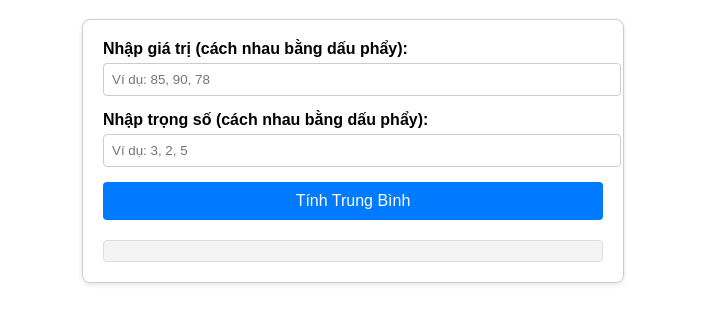
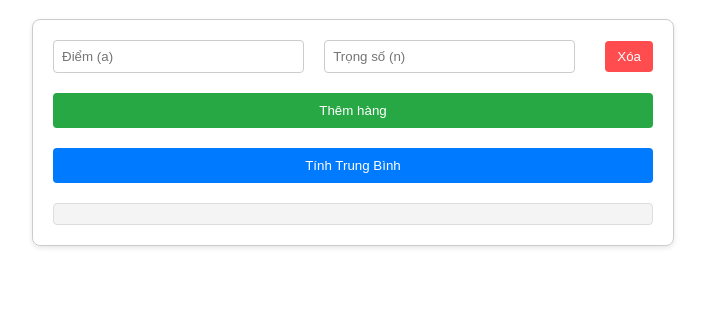
Before and after one commit to NangKhanh/weighted-average, a plain HTML site: page index.html in a window 1280 px wide. Shown: the part 61-384 px from the top of the page, without its empty margins (287-992 px from the left). Drawn offline with Linux system fonts and the light colour scheme.

Commit message:
update UI version 2

```diff
--- a/index.html
+++ b/index.html
@@ -14,7 +14,7 @@
       color: #333;
     }
     .container {
-      max-width: 500px;
+      max-width: 600px;
       margin: 0 auto;
       padding: 20px;
       border: 1px solid #ccc;
@@ -22,20 +22,43 @@
       box-shadow: 0 2px 5px rgba(0, 0, 0, 0.1);
     }
     .form-group {
-      margin-bottom: 15px;
+      display: flex;
+      align-items: center;
+      margin-bottom: 20px;
+      gap: 20px;
     }
-    label {
-      display: block;
-      margin-bottom: 5px;
-      font-weight: bold;
-    }
-    input {
-      width: 100%;
+    .form-group input {
       padding: 8px;
       border: 1px solid #ccc;
       border-radius: 4px;
+      flex: 1;
     }
-    button {
+    .form-group button {
+      margin-left: 10px;
+      padding: 8px 12px;
+      background-color: #ff4d4f;
+      color: #fff;
+      border: none;
+      border-radius: 4px;
+      cursor: pointer;
+    }
+    .form-group button:hover {
+      background-color: #d9363e;
+    }
+    button.add-row {
+      width: 100%;
+      padding: 10px;
+      background-color: #28a745;
+      color: #fff;
+      border: none;
+      border-radius: 4px;
+      cursor: pointer;
+      margin-bottom: 20px;
+    }
+    button.add-row:hover {
+      background-color: #218838;
+    }
+    button.calculate {
       width: 100%;
       padding: 10px;
       background-color: #007bff;
@@ -43,9 +66,8 @@
       border: none;
       border-radius: 4px;
       cursor: pointer;
-      font-size: 16px;
     }
-    button:hover {
+    button.calculate:hover {
       background-color: #0056b3;
     }
     .result {
@@ -60,34 +82,58 @@
 <body>
   <h1>Tính Trung Bình Có Trọng Số</h1>
   <div class="container">
-    <div class="form-group">
-      <label for="values">Nhập giá trị (cách nhau bằng dấu phẩy):</label>
-      <input type="text" id="values" placeholder="Ví dụ: 85, 90, 78">
+    <div id="rows-container">
+      <div class="form-group">
+        <input type="number" class="value" placeholder="Điểm (a)">
+        <input type="number" class="weight" placeholder="Trọng số (n)">
+        <button class="remove-row" onclick="removeRow(this)" disabled>Xóa</button>
+      </div>
     </div>
-    <div class="form-group">
-      <label for="weights">Nhập trọng số (cách nhau bằng dấu phẩy):</label>
-      <input type="text" id="weights" placeholder="Ví dụ: 3, 2, 5">
-    </div>
-    <button onclick="calculateWeightedAverage()">Tính Trung Bình</button>
+    <button class="add-row" onclick="addRow()">Thêm hàng</button>
+    <button class="calculate" onclick="calculateWeightedAverage()">Tính Trung Bình</button>
     <div id="result" class="result"></div>
   </div>
 
   <script>
+    function addRow() {
+      const rowsContainer = document.getElementById("rows-container");
+      const newRow = document.createElement("div");
+      newRow.className = "form-group";
+
+      newRow.innerHTML = `
+        <input type="number" class="value" placeholder="Điểm (a)" required>
+        <input type="number" class="weight" placeholder="Trọng số (n)" required>
+        <button class="remove-row" onclick="removeRow(this)">Xóa</button>
+      `;
+      rowsContainer.appendChild(newRow);
+
+      // Enable "Xóa" buttons
+      const removeButtons = document.querySelectorAll(".remove-row");
+      removeButtons.forEach(button => button.disabled = false);
+    }
+
+    function removeRow(button) {
+      const rowsContainer = document.getElementById("rows-container");
+      if (rowsContainer.children.length > 1) {
+        button.parentElement.remove();
+      }
+
+      // Nếu chỉ còn 1 hàng, disable "Xóa" button
+      if (rowsContainer.children.length === 1) {
+        document.querySelector(".remove-row").disabled = true;
+      }
+    }
+
     function calculateWeightedAverage() {
-      const valuesInput = document.getElementById("values").value;
-      const weightsInput = document.getElementById("weights").value;
-
-      // Chuyển đổi chuỗi input thành mảng số
-      const values = valuesInput.split(",").map(Number);
-      const weights = weightsInput.split(",").map(Number);
+      const values = Array.from(document.querySelectorAll(".value")).map(input => Number(input.value));
+      const weights = Array.from(document.querySelectorAll(".weight")).map(input => Number(input.value));
 
       // Kiểm tra đầu vào
-      if (values.length !== weights.length) {
-        document.getElementById("result").innerText = "Lỗi: Số lượng giá trị và trọng số không khớp.";
+      if (values.some(isNaN) || weights.some(isNaN)) {
+        document.getElementById("result").innerText = "Lỗi: Hãy nhập đầy đủ và chính xác các giá trị.";
         return;
       }
 
-      // Tính toán
       const numerator = values.reduce((sum, value, index) => sum + value * weights[index], 0);
       const denominator = weights.reduce((sum, weight) => sum + weight, 0);
 
```
